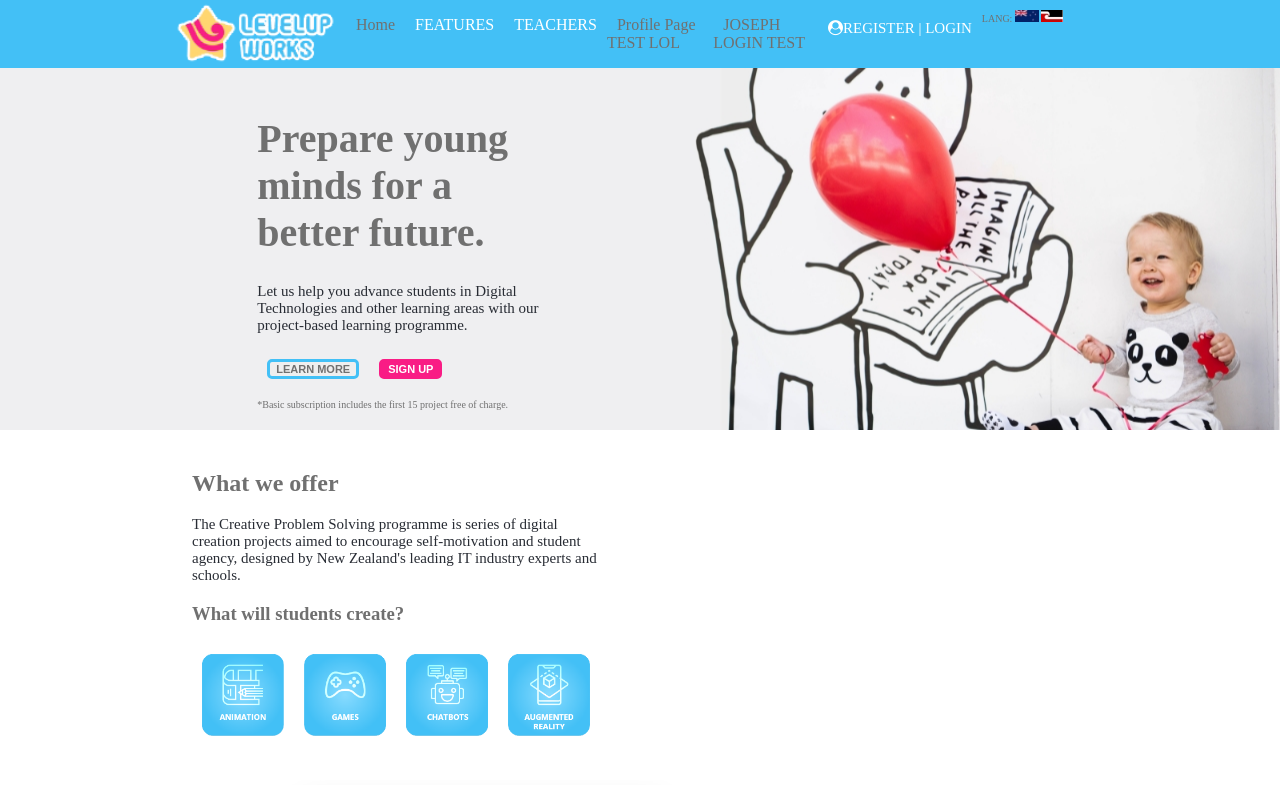
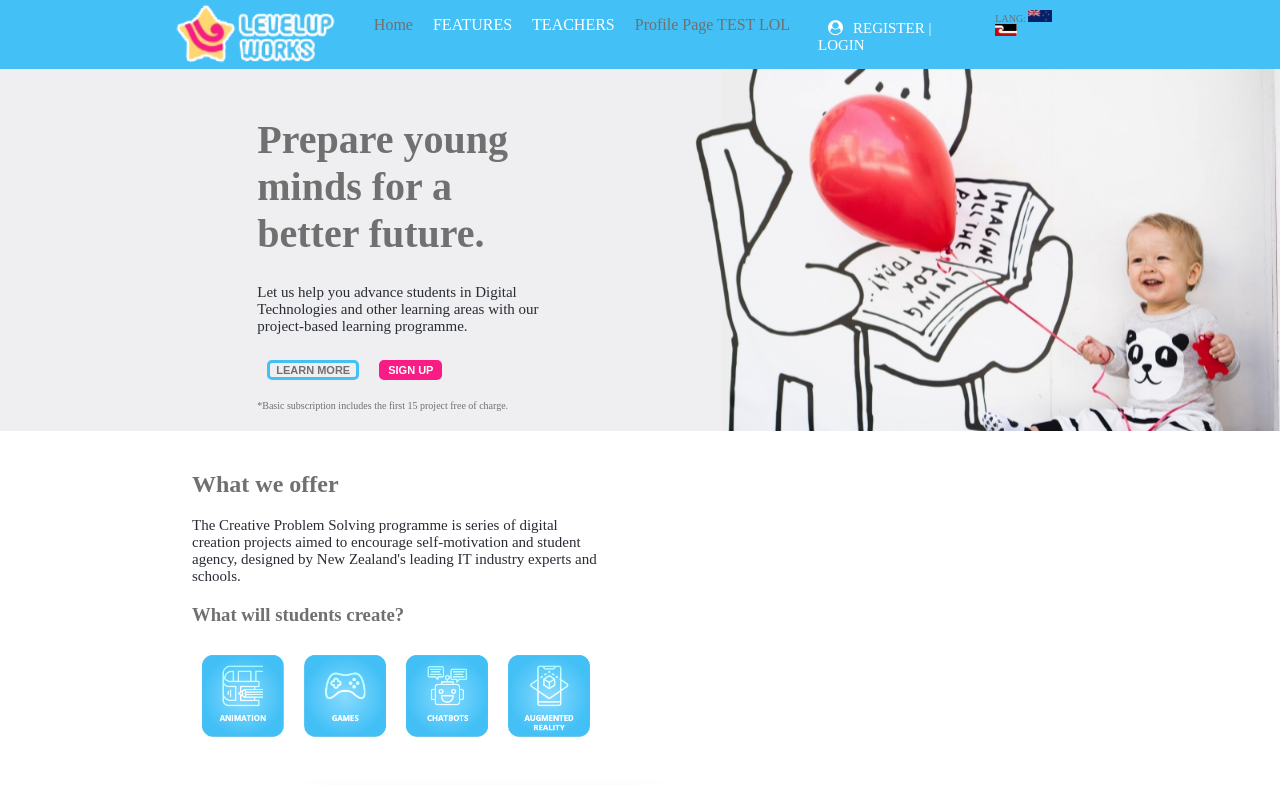
Before and after one commit to joechamberlain1/missionxteamzero-1, a React (Create React App) app: page / in a window 1280 px wide. Shown: the top 785 px of the page. Built offline with nearby package versions, Linux system fonts and the light colour scheme.

Commit message:
udate the REGISTER|LOGIN to route to Login Page - Ofa

```diff
--- a/src/Components/nav.js
+++ b/src/Components/nav.js
@@ -34,10 +34,9 @@ function Nav() {
               <Link to="/profilepage">Profile Page TEST LOL</Link>{" "}
               {/* Be sure to update this properly once finalized - Johnny */}
             </li>
-            <li>
-              <Link to="/login">JOSEPH LOGIN TEST </Link>{" "}
-              {/* Be sure to update this properly once finalized - Johnny */}
-            </li>
+
+
+
           </ul>
         </nav>
       </div>
@@ -48,7 +47,10 @@ function Nav() {
             <p>
               <a href="#" className="a1">
                 <i class="fa fa-user-circle" aria-hidden="true"></i>
-                REGISTER | LOGIN{" "}
+                <Link to="/login">REGISTER | LOGIN </Link>
+
+
+                {" "}
               </a>
             </p>
           </div>
```
Also changed, not shown: src/Components/HomePage.js (+0 -7 lines).
